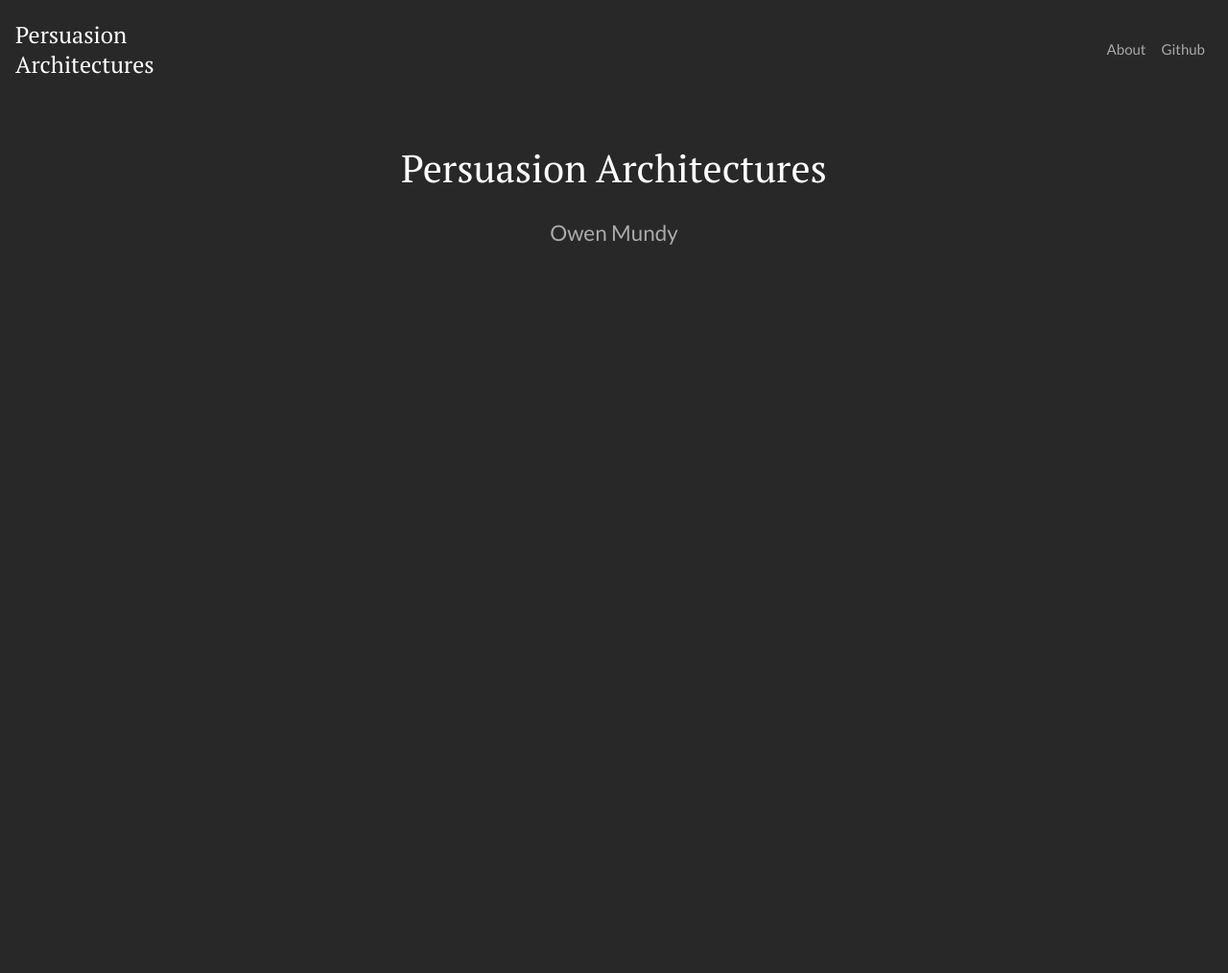
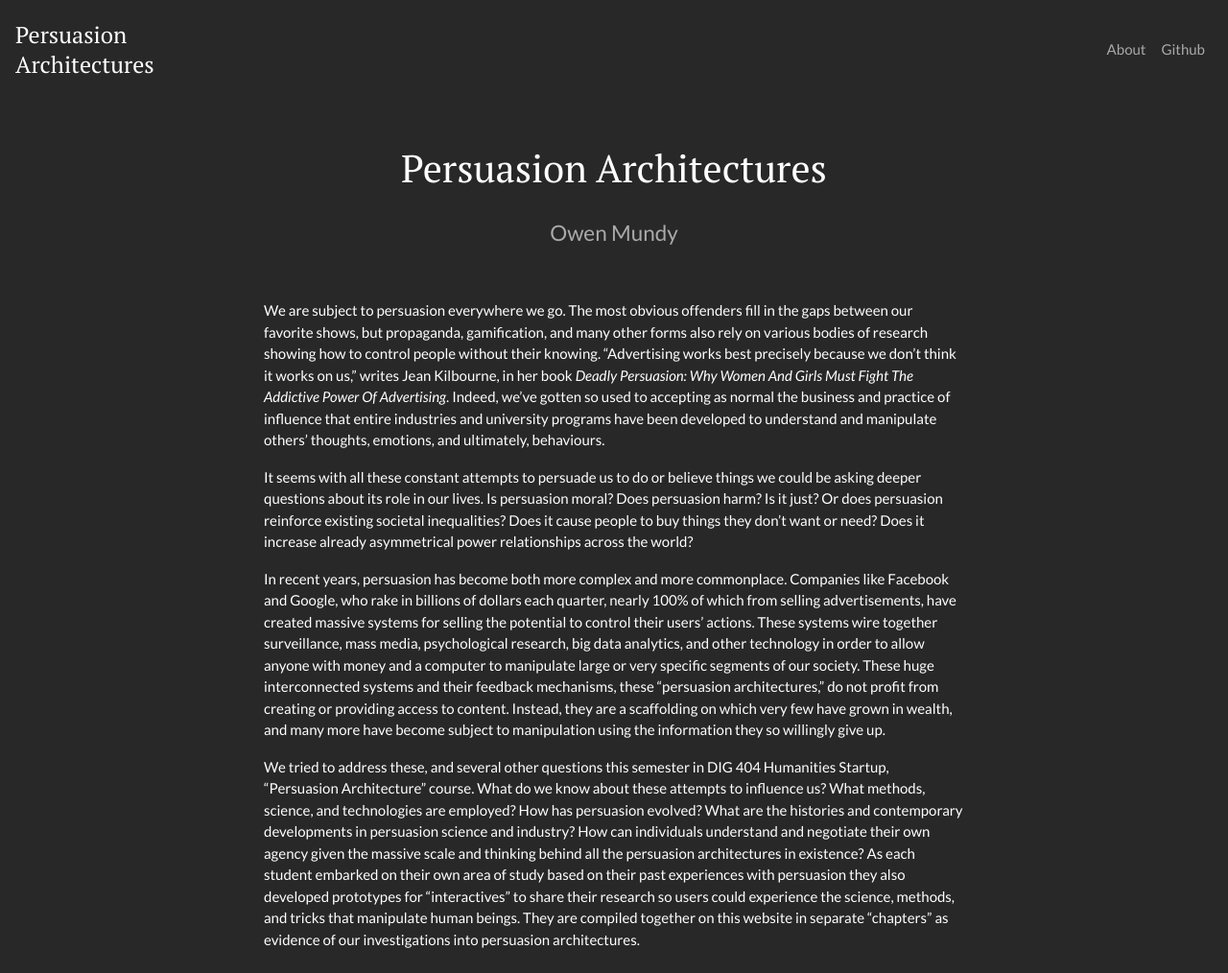
Before and after one commit to sneakaway-studio/persuasion-architectures, a PHP site: page /SneakawayStudio/papers/about/index.php in a window 1280 px wide. Shown: the whole page at 96% size. Before the commit the page ends 255 px from the top, so only its background shows below. Run offline with PHP 8.4, Linux system fonts and the light colour scheme.

Commit message:
Adds introduction

```diff
--- a/papers/about/index.php
+++ b/papers/about/index.php
@@ -23,6 +23,13 @@
 
 
 
+                <p>We are subject to persuasion everywhere we go. The most obvious offenders fill in the gaps between our favorite shows, but propaganda, gamification, and many other forms also rely on various bodies of research showing how to control people without their knowing. “Advertising works best precisely because we don’t think it works on us,” writes Jean Kilbourne, in her book <em>Deadly Persuasion: Why Women And Girls Must Fight The Addictive Power Of Advertising</em>. Indeed, we’ve gotten so used to accepting as normal the business and practice of influence that entire industries and university programs have been developed to understand and manipulate others’ thoughts, emotions, and ultimately, behaviours. </p>
+
+                <p>It seems with all these constant attempts to persuade us to do or believe things we could be asking deeper questions about its role in our lives. Is persuasion moral? Does persuasion harm? Is it just? Or does persuasion reinforce existing societal inequalities? Does it cause people to buy things they don’t want or need? Does it increase already asymmetrical power relationships across the world? </p>
+
+                <p>In recent years, persuasion has become both more complex and more commonplace. Companies like Facebook and Google, who rake in billions of dollars each quarter, nearly 100% of which from selling advertisements, have created massive systems for selling the potential to control their users’ actions. These systems wire together surveillance, mass media, psychological research, big data analytics, and other technology in order to allow anyone with money and a computer to manipulate large or very specific segments of our society. These huge interconnected systems and their feedback mechanisms, these “persuasion architectures,” do not profit from creating or providing access to content. Instead, they are a scaffolding on which very few have grown in wealth, and many more have become subject to manipulation using the information they so willingly give up.</p>
+
+                <p>We tried to address these, and several other questions this semester in DIG 404 Humanities Startup, “Persuasion Architecture” course. What do we know about these attempts to influence us? What methods, science, and technologies are employed? How has persuasion evolved? What are the histories and contemporary developments in persuasion science and industry? How can individuals understand and negotiate their own agency given the massive scale and thinking behind all the persuasion architectures in existence? As each student embarked on their own area of study based on their past experiences with persuasion they also developed prototypes for “interactives” to share their research so users could experience the science, methods, and tricks that manipulate human beings. They are compiled together on this website in separate “chapters” as evidence of our investigations into persuasion architectures.</p>
 
 
 
```
